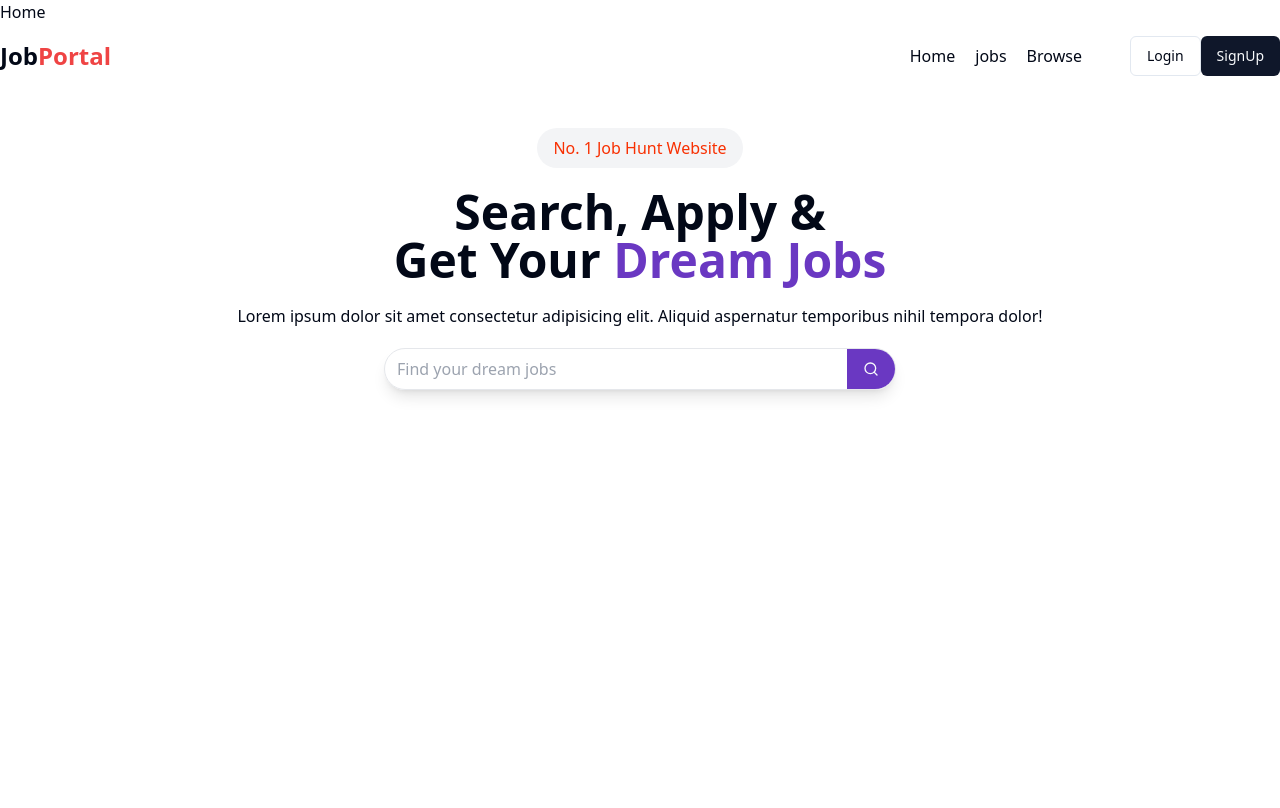
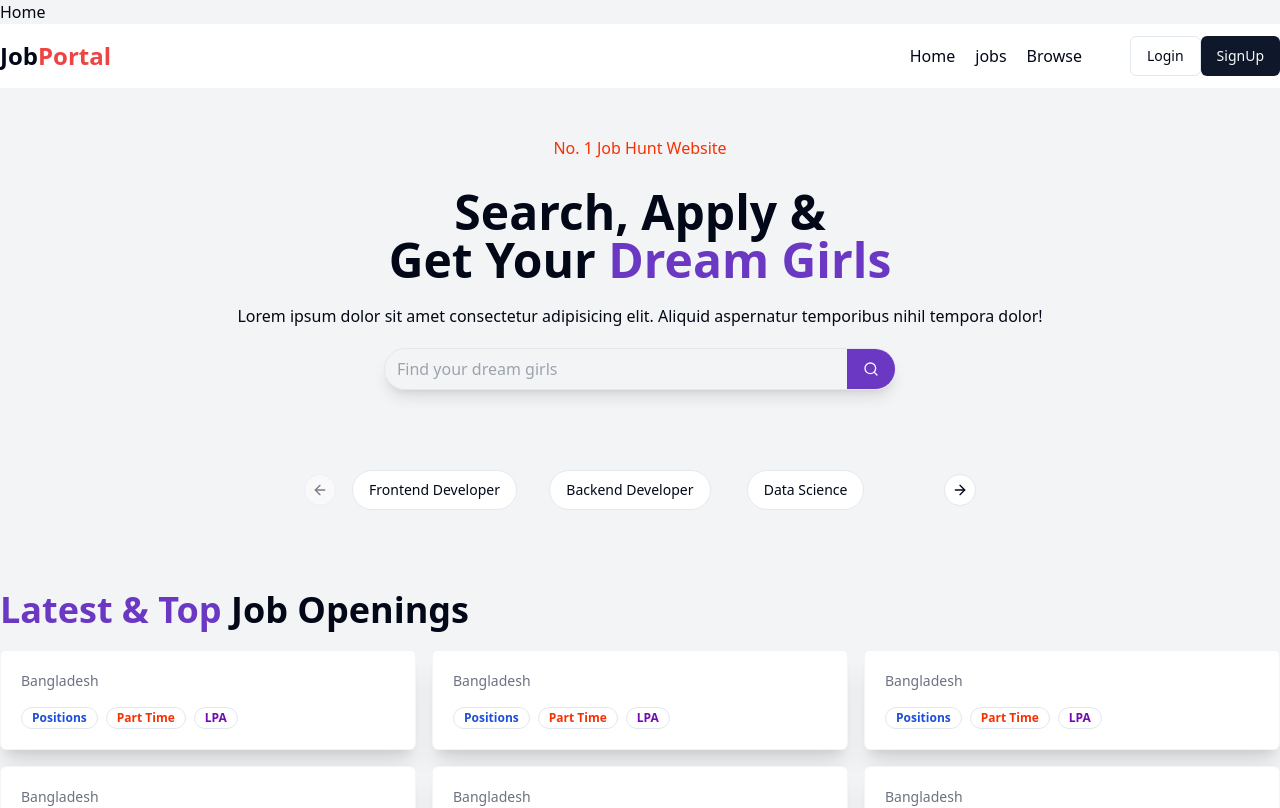
Before and after one commit to MASUDALAM234970/Job-portal, a React (Vite) app in the folder frontend/: page / in a window 1280 px wide. Shown: the top 808 px of the page. Built offline with nearby package versions, Linux system fonts and the light colour scheme.

Commit message:
Add Footer, LatestJobs, and CategoryCarousel components; update Home page layout and change document title to "Job Portal"

```diff
--- a/frontend/index.html
+++ b/frontend/index.html
@@ -3,7 +3,7 @@
   <head>
     <meta charset="UTF-8" />
 
-    <title>MD:MASUD ALAM</title>
+    <title>Job Portal</title>
   </head>
   <body>
     <div id="root"></div>
--- a/frontend/package.json
+++ b/frontend/package.json
@@ -19,6 +19,7 @@
     "axios": "^1.7.9",
     "class-variance-authority": "^0.7.1",
     "clsx": "^2.1.1",
+    "embla-carousel-react": "^8.5.2",
     "lucide-react": "^0.471.1",
     "next-themes": "^0.4.4",
     "react": "^18.3.1",
--- /dev/null
+++ b/frontend/src/components/CategoryCarousel .jsx
@@ -0,0 +1,43 @@
+import React from "react";
+import {
+  Carousel,
+  CarouselContent,
+  CarouselItem,
+  CarouselNext,
+  CarouselPrevious,
+} from "./ui/carousel";
+import { Button } from "./ui/button";
+
+const category = [
+  "Frontend Developer",
+  "Backend Developer",
+  "Data Science",
+  "Graphic Designer",
+  "FullStack Developer",
+];
+
+const CategoryCarousel = () => {
+  return (
+    <div>
+      <Carousel className="w-full max-w-xl mx-auto my-20">
+        <CarouselContent>
+          {category.map((cat, index) => (
+            <CarouselItem key={index} className="md:basis-1/2 lg:basis-1/3">
+              <Button variant="outline" className="rounded-full">
+                {cat}
+              </Button>
+            </CarouselItem>
+          ))}
+        </CarouselContent>
+        <CarouselPrevious>
+          <Button>Previous</Button>
+        </CarouselPrevious>
+        <CarouselNext>
+          <Button>Next</Button>
+        </CarouselNext>
+      </Carousel>
+    </div>
+  );
+};
+
+export default CategoryCarousel;
--- /dev/null
+++ b/frontend/src/components/Footer.jsx
@@ -0,0 +1,5 @@
+import React from "react";
+
+export default function Footer() {
+  return <div>Footer</div>;
+}
--- a/frontend/src/components/HeroSection.jsx
+++ b/frontend/src/components/HeroSection.jsx
@@ -10,8 +10,8 @@ export default function HeroSection() {
           No. 1 Job Hunt Website
         </span>
         <h1 className="text-5xl font-bold">
-          Search, Apply & <br /> Get Your{" "}
-          <span className="text-[#6A38C2]">Dream Jobs</span>
+          Search, Apply & <br /> Get Your
+          <span className="text-[#6A38C2]"> Dream Girls</span>
         </h1>
         <p>
           Lorem ipsum dolor sit amet consectetur adipisicing elit. Aliquid
@@ -20,8 +20,8 @@ export default function HeroSection() {
         <div className="flex w-[40%] shadow-lg border border-gray-200 pl-3 rounded-full items-center gap-4 mx-auto">
           <input
             type="text"
-            placeholder="Find your dream jobs"
-            className="outline-none border-none w-full"
+            placeholder="Find your dream girls"
+            className="outline-none border-none w-full bg-gray-100"
           />
           <Button className="rounded-r-full bg-[#6A38C2]">
             <Search className="h-5 w-5 " />
--- a/frontend/src/components/Home.jsx
+++ b/frontend/src/components/Home.jsx
@@ -1,13 +1,19 @@
 import React from "react";
 import { Navbar } from "./shared/Navbar";
 import HeroSection from "./HeroSection";
+import CategoryCarousel from "./CategoryCarousel ";
+import LatestJobs from "./LatestJobs";
+import Footer from "./Footer";
 
 export default function Home() {
   return (
-    <div>
+    <div className="bg-gray-100">
       Home
       <Navbar />
       <HeroSection />
+      <CategoryCarousel />
+      <LatestJobs />
+      <Footer />
     </div>
   );
 }
--- /dev/null
+++ b/frontend/src/components/LatestJobCards.jsx
@@ -0,0 +1,32 @@
+import React from "react";
+import { Badge } from "./ui/badge";
+import { useNavigate } from "react-router-dom";
+
+const LatestJobCards = ({ job }) => {
+  // const navigate = useNavigate();
+  return (
+    <div className="p-5 rounded-md shadow-xl bg-white border border-gray-100 cursor-pointer">
+      <div>
+        <h1 className="font-medium text-lg"></h1>
+        <p className="text-sm text-gray-500">Bangladesh</p>
+      </div>
+      <div>
+        <h1 className="font-bold text-lg my-2"></h1>
+        <p className="text-sm text-gray-600"></p>
+      </div>
+      <div className="flex items-center gap-2 mt-4">
+        <Badge className={"text-blue-700 font-bold"} variant="ghost">
+          Positions
+        </Badge>
+        <Badge className={"text-[#F83002] font-bold"} variant="ghost">
+          Part Time
+        </Badge>
+        <Badge className={"text-[#7209b7] font-bold"} variant="ghost">
+          LPA
+        </Badge>
+      </div>
+    </div>
+  );
+};
+
+export default LatestJobCards;
--- /dev/null
+++ b/frontend/src/components/LatestJobs.jsx
@@ -0,0 +1,25 @@
+import React from "react";
+
+import { useSelector } from "react-redux";
+import LatestJobCards from "./LatestJobCards";
+
+const randomJobs = [1, 2, 3, 4, 5, 6, 7, 8];
+
+const LatestJobs = () => {
+  // const { allJobs } = useSelector((store) => store.job);
+
+  return (
+    <div className="max-w-7xl mx-auto my-20">
+      <h1 className="text-4xl font-bold">
+        <span className="text-[#6A38C2]">Latest & Top </span> Job Openings
+      </h1>
+      <div className=" grid grid-cols-3 gap-4 my-5 ">
+        {randomJobs.slice(0, 6).map((item, index) => (
+          <LatestJobCards key={index} job={item} />
+        ))}
+      </div>
+    </div>
+  );
+};
+
+export default LatestJobs;
--- /dev/null
+++ b/frontend/src/components/ui/badge.jsx
@@ -0,0 +1,34 @@
+import * as React from "react"
+import { cva } from "class-variance-authority";
+
+import { cn } from "@/lib/utils"
+
+const badgeVariants = cva(
+  "inline-flex items-center rounded-full border px-2.5 py-0.5 text-xs font-semibold transition-colors focus:outline-none focus:ring-2 focus:ring-ring focus:ring-offset-2",
+  {
+    variants: {
+      variant: {
+        default:
+          "border-transparent bg-primary text-primary-foreground hover:bg-primary/80",
+        secondary:
+          "border-transparent bg-secondary text-secondary-foreground hover:bg-secondary/80",
+        destructive:
+          "border-transparent bg-destructive text-destructive-foreground hover:bg-destructive/80",
+        outline: "text-foreground",
+      },
+    },
+    defaultVariants: {
+      variant: "default",
+    },
+  }
+)
+
+function Badge({
+  className,
+  variant,
+  ...props
+}) {
+  return (<div className={cn(badgeVariants({ variant }), className)} {...props} />);
+}
+
+export { Badge, badgeVariants }
--- /dev/null
+++ b/frontend/src/components/ui/carousel.jsx
@@ -0,0 +1,193 @@
+import * as React from "react"
+import useEmblaCarousel from "embla-carousel-react";
+import { ArrowLeft, ArrowRight } from "lucide-react"
+
+import { cn } from "@/lib/utils"
+import { Button } from "@/components/ui/button"
+
+const CarouselContext = React.createContext(null)
+
+function useCarousel() {
+  const context = React.useContext(CarouselContext)
+
+  if (!context) {
+    throw new Error("useCarousel must be used within a <Carousel />")
+  }
+
+  return context
+}
+
+const Carousel = React.forwardRef((
+  {
+    orientation = "horizontal",
+    opts,
+    setApi,
+    plugins,
+    className,
+    children,
+    ...props
+  },
+  ref
+) => {
+  const [carouselRef, api] = useEmblaCarousel({
+    ...opts,
+    axis: orientation === "horizontal" ? "x" : "y",
+  }, plugins)
+  const [canScrollPrev, setCanScrollPrev] = React.useState(false)
+  const [canScrollNext, setCanScrollNext] = React.useState(false)
+
+  const onSelect = React.useCallback((api) => {
+    if (!api) {
+      return
+    }
+
+    setCanScrollPrev(api.canScrollPrev())
+    setCanScrollNext(api.canScrollNext())
+  }, [])
+
+  const scrollPrev = React.useCallback(() => {
+    api?.scrollPrev()
+  }, [api])
+
+  const scrollNext = React.useCallback(() => {
+    api?.scrollNext()
+  }, [api])
+
+  const handleKeyDown = React.useCallback((event) => {
+    if (event.key === "ArrowLeft") {
+      event.preventDefault()
+      scrollPrev()
+    } else if (event.key === "ArrowRight") {
+      event.preventDefault()
+      scrollNext()
+    }
+  }, [scrollPrev, scrollNext])
+
+  React.useEffect(() => {
+    if (!api || !setApi) {
+      return
+    }
+
+    setApi(api)
+  }, [api, setApi])
+
+  React.useEffect(() => {
+    if (!api) {
+      return
+    }
+
+    onSelect(api)
+    api.on("reInit", onSelect)
+    api.on("select", onSelect)
+
+    return () => {
+      api?.off("select", onSelect)
+    };
+  }, [api, onSelect])
+
+  return (
+    (<CarouselContext.Provider
+      value={{
+        carouselRef,
+        api: api,
+        opts,
+        orientation:
+          orientation || (opts?.axis === "y" ? "vertical" : "horizontal"),
+        scrollPrev,
+        scrollNext,
+        canScrollPrev,
+        canScrollNext,
+      }}>
+      <div
+        ref={ref}
+        onKeyDownCapture={handleKeyDown}
+        className={cn("relative", className)}
+        role="region"
+        aria-roledescription="carousel"
+        {...props}>
+        {children}
+      </div>
+    </CarouselContext.Provider>)
+  );
+})
+Carousel.displayName = "Carousel"
+
+const CarouselContent = React.forwardRef(({ className, ...props }, ref) => {
+  const { carouselRef, orientation } = useCarousel()
+
+  return (
+    (<div ref={carouselRef} className="overflow-hidden">
+      <div
+        ref={ref}
+        className={cn(
+          "flex",
+          orientation === "horizontal" ? "-ml-4" : "-mt-4 flex-col",
+          className
+        )}
+        {...props} />
+    </div>)
+  );
+})
+CarouselContent.displayName = "CarouselContent"
+
+const CarouselItem = React.forwardRef(({ className, ...props }, ref) => {
+  const { orientation } = useCarousel()
+
+  return (
+    (<div
+      ref={ref}
+      role="group"
+      aria-roledescription="slide"
+      className={cn(
+        "min-w-0 shrink-0 grow-0 basis-full",
+        orientation === "horizontal" ? "pl-4" : "pt-4",
+        className
+      )}
+      {...props} />)
+  );
+})
+CarouselItem.displayName = "CarouselItem"
+
+const CarouselPrevious = React.forwardRef(({ className, variant = "outline", size = "icon", ...props }, ref) => {
+  const { orientation, scrollPrev, canScrollPrev } = useCarousel()
+
+  return (
+    (<Button
+      ref={ref}
+      variant={variant}
+      size={size}
+      className={cn("absolute  h-8 w-8 rounded-full", orientation === "horizontal"
+        ? "-left-12 top-1/2 -translate-y-1/2"
+        : "-top-12 left-1/2 -translate-x-1/2 rotate-90", className)}
+      disabled={!canScrollPrev}
+      onClick={scrollPrev}
+      {...props}>
+      <ArrowLeft className="h-4 w-4" />
+      <span className="sr-only">Previous slide</span>
+    </Button>)
+  );
+})
+CarouselPrevious.displayName = "CarouselPrevious"
+
+const CarouselNext = React.forwardRef(({ className, variant = "outline", size = "icon", ...props }, ref) => {
+  const { orientation, scrollNext, canScrollNext } = useCarousel()
+
+  return (
+    (<Button
+      ref={ref}
+      variant={variant}
+      size={size}
+      className={cn("absolute h-8 w-8 rounded-full", orientation === "horizontal"
+        ? "-right-12 top-1/2 -translate-y-1/2"
+        : "-bottom-12 left-1/2 -translate-x-1/2 rotate-90", className)}
+      disabled={!canScrollNext}
+      onClick={scrollNext}
+      {...props}>
+      <ArrowRight className="h-4 w-4" />
+      <span className="sr-only">Next slide</span>
+    </Button>)
+  );
+})
+CarouselNext.displayName = "CarouselNext"
+
+export { Carousel, CarouselContent, CarouselItem, CarouselPrevious, CarouselNext };
```
Also changed, not shown: 1 other file (tests, documents, lock files or other folders).
